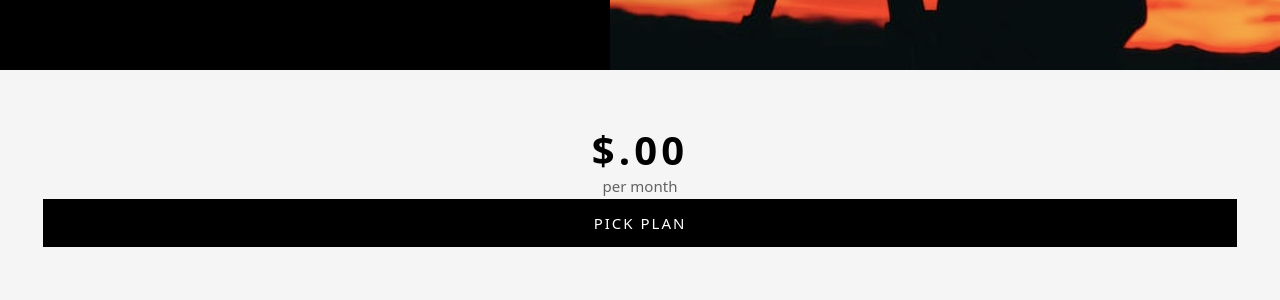
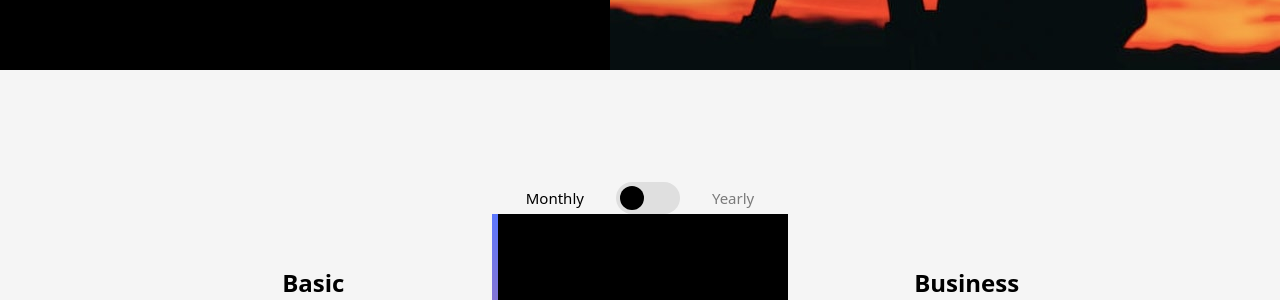
Before and after one commit to blordeus/photosnap-multipage-website, a Next.js app: page /pricing in a window 1280 px wide. Shown: the part 500-800 px from the top of the page. Built offline with nearby package versions, Linux system fonts and the light colour scheme.

Commit message:
feat: complete final qa polish and interaction refinements

```diff
--- a/app/components/layout/footer.tsx
+++ b/app/components/layout/footer.tsx
@@ -33,7 +33,7 @@ export default function Footer() {
 
             {navLinks.map((link) => (
               <li key={link.href}>
-                <Link href={link.href} className="transition hover:opacity-60">
+                <Link href={link.href} className="transition duration-300 hover:opacity-60">
                   {link.label}
                 </Link>
               </li>
--- a/app/components/layout/header.tsx
+++ b/app/components/layout/header.tsx
@@ -3,7 +3,7 @@ import { navLinks } from "@/data/nav";
 import Link from "next/link";
 import Image from "next/image";
 import Button from "@/app/components/ui/button";
-import MobileMenu from "@/components/layout/mobile-menu";
+import MobileMenu from "@/app/components/layout/mobile-menu";
 import { usePathname } from "next/navigation";
 import { useEffect, useState } from "react";
 
--- a/app/components/pricing/pricing-card.tsx
+++ b/app/components/pricing/pricing-card.tsx
@@ -2,6 +2,7 @@ type PricingCardProps = {
   name: string;
   description: string;
   price: number;
+  billing: "monthly" | "yearly";
   isFeatured?: boolean;
 };
 
@@ -9,12 +10,13 @@ export default function PricingCard({
   name,
   description,
   price,
+  billing,
   isFeatured = false,
 }: PricingCardProps) {
   return (
     <article
       className={[
-        "relative flex flex-col px-[43px] py-14 text-center md:grid md:grid-cols-[1fr_auto] md:items-center md:gap-x-10 md:text-left lg:flex lg:text-center",
+        "relative flex flex-col px-[43px] py-14 text-center md:grid md:grid-cols-[1fr_auto] md:items-center md:gap-x-10 md:text-left lg:flex lg:h-full lg:text-center",
         isFeatured
           ? "bg-black text-white lg:-my-10 lg:py-[88px]"
           : "bg-[#f5f5f5] text-black",
@@ -46,7 +48,7 @@ export default function PricingCard({
             isFeatured ? "text-white/60" : "text-black/60",
           ].join(" ")}
         >
-          per month
+          {billing === "monthly" ? "per month" : "per year"}
         </p>
       </div>
 
--- a/app/components/pricing/pricing-table.tsx
+++ b/app/components/pricing/pricing-table.tsx
@@ -1,7 +1,7 @@
 "use client";
 
 import { useState } from "react";
-import PricingCard from "@/components/pricing/pricing-card";
+import PricingCard from "@/app/components/pricing/pricing-card";
 import { pricingPlans } from "@/data/pricing";
 
 export default function PricingTable() {
@@ -15,8 +15,10 @@ export default function PricingTable() {
           <button
             type="button"
             onClick={() => setBilling("monthly")}
-            className={`text-[18px] font-bold leading-[25px] ${
-              billing === "monthly" ? "text-black" : "text-black/50"
+            className={`text-[18px] font-bold leading-[25px] transition ${
+              billing === "monthly"
+                ? "text-black"
+                : "text-black/50 hover:text-black"
             }`}
           >
             Monthly
@@ -28,7 +30,8 @@ export default function PricingTable() {
               setBilling((prev) => (prev === "monthly" ? "yearly" : "monthly"))
             }
             aria-label="Toggle billing period"
-            className="relative h-8 w-16 rounded-full bg-[#dfdfdf]"
+            aria-pressed={billing === "yearly"}
+            className="relative h-8 w-16 rounded-full bg-[#dfdfdf] transition hover:bg-black/25"
           >
             <span
               className={`absolute top-1 h-6 w-6 rounded-full bg-black transition ${
@@ -40,8 +43,10 @@ export default function PricingTable() {
           <button
             type="button"
             onClick={() => setBilling("yearly")}
-            className={`text-[18px] font-bold leading-[25px] ${
-              billing === "yearly" ? "text-black" : "text-black/50"
+            className={`text-[18px] font-bold leading-[25px] transition ${
+              billing === "yearly"
+                ? "text-black"
+                : "text-black/50 hover:text-black"
             }`}
           >
             Yearly
@@ -55,6 +60,7 @@ export default function PricingTable() {
               name={plan.name}
               description={plan.description}
               price={plan.price}
+              billing={billing}
               isFeatured={plan.isFeatured}
             />
           ))}
--- a/app/components/shared/social-icons.tsx
+++ b/app/components/shared/social-icons.tsx
@@ -17,7 +17,7 @@ export default function SocialIcons() {
           key={social.name}
           href={social.href}
           aria-label={social.name}
-          className="transition hover:opacity-70"
+          className="transition duration-300 hover:opacity-60"
         >
           <Image
             src={social.icon}
--- a/app/components/stories/stories-hero.tsx
+++ b/app/components/stories/stories-hero.tsx
@@ -3,41 +3,31 @@ import Link from "next/link";
 
 export default function StoriesHero() {
   return (
-    <section className="relative min-h-[317px] overflow-hidden bg-black text-white md:min-h-[650px]">
-      <picture className="absolute inset-0">
-        <source
-          media="(min-width: 1024px)"
-          srcSet="/assets/images/stories/desktop/moon-of-appalacia.jpg"
-        />
-        <source
-          media="(min-width: 768px)"
-          srcSet="/assets/images/stories/tablet/moon-of-appalacia.jpg"
-        />
+    <section>
+      {/* Mobile */}
+      <div className="md:hidden">
+        <div className="relative min-h-[317px]">
           <Image
             src="/assets/images/stories/mobile/moon-of-appalacia.jpg"
             alt="Moon over a mountain landscape at dusk"
             fill
             priority
             sizes="100vw"
-          className="object-cover object-center"
+            className="object-cover"
           />
-      </picture>
+        </div>
 
-      <div className="absolute inset-0 bg-gradient-to-t from-black/65 via-black/35 to-transparent md:bg-black/30" />
-
-      <div className="relative z-10 mx-auto flex min-h-[317px] max-w-[1440px] items-end px-7 py-12 md:min-h-[650px] md:px-10 md:py-28 lg:px-[112px]">
-        <div className="max-w-[387px]">
+        <div className="bg-black px-7 py-12 text-white">
           <p className="text-[12px] font-bold uppercase tracking-[2px]">
             Last Month&apos;s Featured Story
           </p>
 
-          <h1 className="mt-4 text-[32px] font-bold uppercase leading-[1.1] tracking-[3.33px] md:text-[40px] md:tracking-[4.17px]">
+          <h1 className="mt-4 text-[32px] font-bold uppercase leading-[1.1] tracking-[3.33px]">
             Hazy Full Moon of Appalachia
           </h1>
 
           <p className="mt-4 text-[13px] leading-[17px] text-white/75">
-            March 2nd 2020{" "}
-            <span className="text-white">by John Appleseed</span>
+            March 2nd 2020 <span className="text-white">by John Appleseed</span>
           </p>
 
           <p className="mt-6 text-[15px] leading-[25px] text-white/60">
@@ -57,9 +47,70 @@ export default function StoriesHero() {
               alt=""
               width={42}
               height={14}
-              className="transition duration-300 group-hover:translate-x-1"
+              className="invert transition duration-300 group-hover:translate-x-1"
             />
           </Link>
+        </div>
+      </div>
+
+      {/* Tablet and desktop */}
+      <div className="relative hidden min-h-[650px] overflow-hidden bg-black text-white md:block">
+        <picture>
+          <source
+            media="(min-width: 1024px)"
+            srcSet="/assets/images/stories/desktop/moon-of-appalacia.jpg"
+          />
+          <source
+            media="(min-width: 768px)"
+            srcSet="/assets/images/stories/tablet/moon-of-appalacia.jpg"
+          />
+          <Image
+            src="/assets/images/stories/tablet/moon-of-appalacia.jpg"
+            alt="Moon over a mountain landscape at dusk"
+            fill
+            priority
+            sizes="100vw"
+            className="object-cover"
+          />
+        </picture>
+
+        <div className="absolute inset-0 bg-gradient-to-t from-black/65 via-black/35 to-transparent md:bg-black/30" />
+
+        <div className="relative z-10 mx-auto flex min-h-[650px] max-w-[1440px] items-end px-10 py-28 lg:px-[112px]">
+          <div className="max-w-[387px]">
+            <p className="text-[12px] font-bold uppercase tracking-[2px]">
+              Last Month&apos;s Featured Story
+            </p>
+
+            <h1 className="mt-4 text-[40px] font-bold uppercase leading-[1.1] tracking-[4.17px]">
+              Hazy Full Moon of Appalachia
+            </h1>
+
+            <p className="mt-4 text-[13px] leading-[17px] text-white/75">
+              March 2nd 2020 <span className="text-white">by John Appleseed</span>
+            </p>
+
+            <p className="mt-6 text-[15px] leading-[25px] text-white/60">
+              The dissected plateau area, while not actually made up of geological
+              mountains, is popularly called &quot;mountains,&quot; especially in eastern
+              Kentucky and West Virginia, and while the ridges are not high, the
+              terrain is extremely rugged.
+            </p>
+
+            <Link
+              href="#"
+              className="group mt-6 inline-flex items-center gap-4 text-[12px] font-bold uppercase tracking-[2px]"
+            >
+              <span>Read the story</span>
+              <Image
+                src="/assets/shared/arrow.svg"
+                alt=""
+                width={42}
+                height={14}
+                className="invert transition duration-300 group-hover:translate-x-1"
+              />
+            </Link>
+          </div>
         </div>
       </div>
     </section>
--- a/app/components/stories/story-card.tsx
+++ b/app/components/stories/story-card.tsx
@@ -22,7 +22,7 @@ export default function StoryCard({
   return (
     <Link
       href="#"
-      className="group relative block min-h-[375px] overflow-hidden bg-black text-white md:min-h-[500px]"
+      className="group relative block min-h-[375px] overflow-hidden bg-black text-white transition duration-300 hover:-translate-y-6 md:min-h-[500px]"
     >
       <picture>
         <source media="(min-width: 1024px)" srcSet={image.desktop} />
--- a/app/globals.css
+++ b/app/globals.css
@@ -54,6 +54,12 @@ a {
   text-decoration: none;
 }
 
+a:focus-visible,
+button:focus-visible {
+  outline: 2px solid #5a77ff;
+  outline-offset: 4px;
+}
+
 button {
   font: inherit;
 }
--- a/app/page.tsx
+++ b/app/page.tsx
@@ -6,7 +6,6 @@ import StoryCard from "@/app/components/stories/story-card";
 import StoriesGrid from "@/app/components/stories/stories-grid";
 import FeatureGrid from "@/app/components/features/features-grid";
 import CTA from "@/app/components/shared/cta";
-import { homeSections } from "@/data/home";
 
 export default function HomePage() {
   return (
--- a/app/pricing/page.tsx
+++ b/app/pricing/page.tsx
@@ -1,5 +1,5 @@
 import FeatureSplitSection from "@/app/components/shared/feature-split-section";
-import PricingTable from "@/app/components/pricing/pricing-card";
+import PricingTable from "@/app/components/pricing/pricing-table";
 import CompareTable from "@/app/components/pricing/compare-table";
 import CTA from "@/app/components/shared/cta";
 import PageHero from "@/app/components/shared/page-hero";
```
Lines whose indentation alone changed are shown as unchanged.
